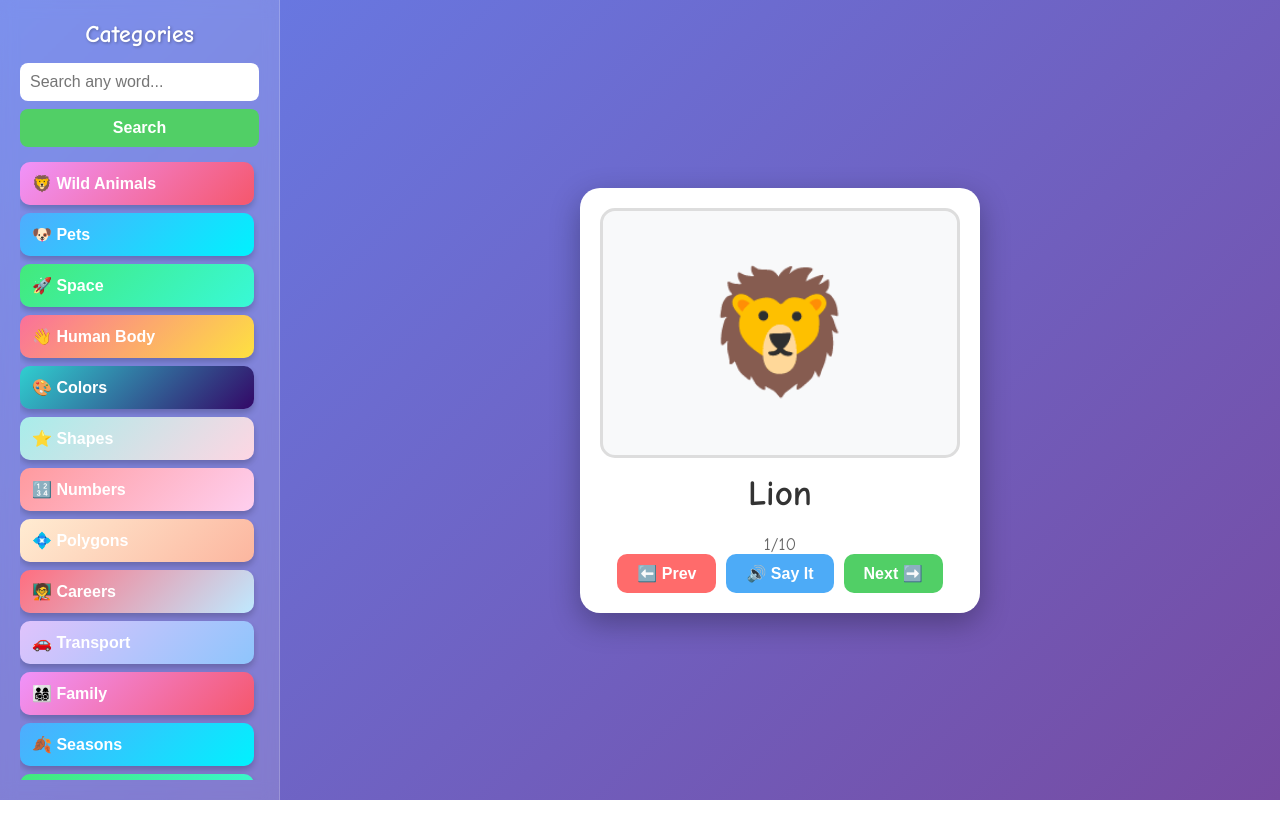
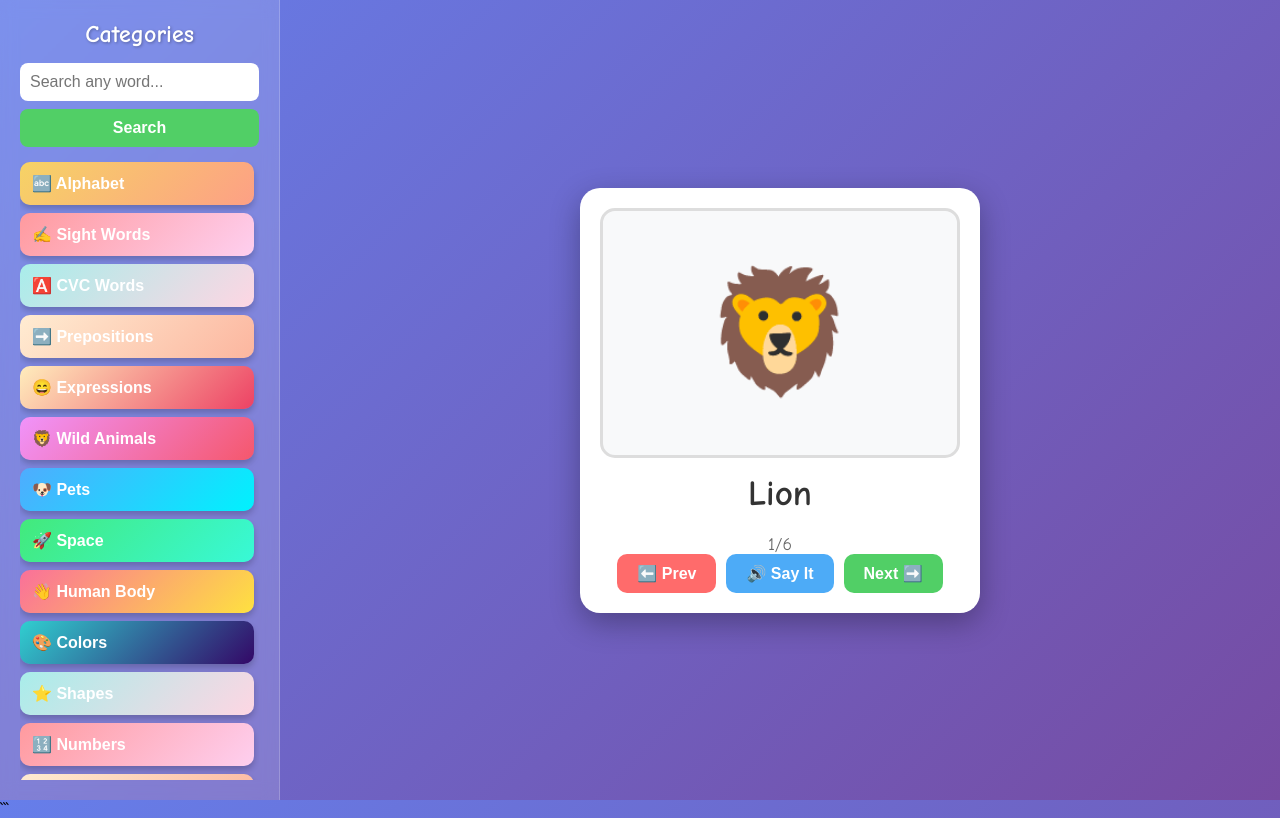
Before and after one commit to ianjsaigon1-ai/flashcardsapp, a website: page index.html in a window 1280 px wide. Both pictures are taken after a click on the button "🦁 Wild Animals". Drawn offline with Linux system fonts and the light colour scheme.

Commit message:
Refactor index.html with dynamic category buttons
Updated the HTML structure and added dynamic category buttons for flashcards.

````diff
--- a/index.html
+++ b/index.html
@@ -17,12 +17,12 @@
         .category-btn { width: 100%; padding: 12px; margin-bottom: 8px; font-size: 1em; font-weight: bold; border: none; border-radius: 10px; cursor: pointer; transition: all 0.3s; box-shadow: 0 4px 6px rgba(0,0,0,0.2); color: white; text-align: left; }
         .category-btn:hover { transform: scale(1.03); }
         .main-content { flex-grow: 1; display: flex; align-items: center; justify-content: center; padding: 20px; }
-        .flashcard-container { background: white; border-radius: 20px; padding: 20px; box-shadow: 0 10px 30px rgba(0,0,0,0.3); text-align: center; width: 100%; max-width: 400px; } /* MADE SMALLER */
-        .flashcard-image { width: 100%; height: 250px; margin: 0 auto 15px; display: flex; align-items: center; justify-content: center; font-size: 120px; background: #f8f9fa; border-radius: 15px; border: 3px solid #ddd; overflow: hidden; } /* MADE SMALLER */
+        .flashcard-container { background: white; border-radius: 20px; padding: 20px; box-shadow: 0 10px 30px rgba(0,0,0,0.3); text-align: center; width: 100%; max-width: 400px; }
+        .flashcard-image { width: 100%; height: 250px; margin: 0 auto 15px; display: flex; align-items: center; justify-content: center; font-size: 120px; background: #f8f9fa; border-radius: 15px; border: 3px solid #ddd; overflow: hidden; padding: 10px; }
         .flashcard-image img { width: 100%; height: 100%; object-fit: cover; }
-        .flashcard-name { font-size: 2.2em; color: #333; margin-bottom: 20px; font-weight: bold; min-height: 40px;} /* MADE SMALLER */
+        .flashcard-name { font-size: 2.2em; color: #333; margin-bottom: 20px; font-weight: bold; min-height: 40px;}
         .controls { display: flex; gap: 10px; justify-content: center; }
-        .control-btn { padding: 10px 20px; font-size: 1em; border: none; border-radius: 10px; cursor: pointer; font-weight: bold; color: white; } /* MADE SMALLER */
+        .control-btn { padding: 10px 20px; font-size: 1em; border: none; border-radius: 10px; cursor: pointer; font-weight: bold; color: white; }
         .btn-prev { background: #ff6b6b; }
         .btn-next { background: #51cf66; }
         .btn-speak { background: #4dabf7; }
@@ -37,24 +37,8 @@
                  <input type="text" id="search-input" placeholder="Search any word...">
                  <button onclick="searchPicture()">Search</button>
             </div>
-            <div class="categories" id="categories">
-                <button class="category-btn" style="background: linear-gradient(135deg, #f093fb 0%, #f5576c 100%);" onclick="showCategory('wild')">🦁 Wild Animals</button>
-                <button class="category-btn" style="background: linear-gradient(135deg, #4facfe 0%, #00f2fe 100%);" onclick="showCategory('pets')">🐶 Pets</button>
-                <button class="category-btn" style="background: linear-gradient(135deg, #43e97b 0%, #38f9d7 100%);" onclick="showCategory('space')">🚀 Space</button>
-                <button class="category-btn" style="background: linear-gradient(135deg, #fa709a 0%, #fee140 100%);" onclick="showCategory('body')">👋 Human Body</button>
-                <button class="category-btn" style="background: linear-gradient(135deg, #30cfd0 0%, #330867 100%);" onclick="showCategory('colors')">🎨 Colors</button>
-                <button class="category-btn" style="background: linear-gradient(135deg, #a8edea 0%, #fed6e3 100%);" onclick="showCategory('shapes')">⭐️ Shapes</button>
-                <button class="category-btn" style="background: linear-gradient(135deg, #ff9a9e 0%, #fecfef 100%);" onclick="showCategory('numbers')">🔢 Numbers</button>
-                <button class="category-btn" style="background: linear-gradient(135deg, #ffecd2 0%, #fcb69f 100%);" onclick="showCategory('polygons')">💠 Polygons</button>
-                <button class="category-btn" style="background: linear-gradient(135deg, #ff6e7f 0%, #bfe9ff 100%);" onclick="showCategory('careers')">🧑‍🏫 Careers</button>
-                <button class="category-btn" style="background: linear-gradient(135deg, #e0c3fc 0%, #8ec5fc 100%);" onclick="showCategory('transport')">🚗 Transport</button>
-                <button class="category-btn" style="background: linear-gradient(135deg, #f093fb 0%, #f5576c 100%);" onclick="showCategory('family')">👨‍👩‍👧‍👦 Family</button>
-                <button class="category-btn" style="background: linear-gradient(135deg, #4facfe 0%, #00f2fe 100%);" onclick="showCategory('seasons')">🍂 Seasons</button>
-                <button class="category-btn" style="background: linear-gradient(135deg, #43e97b 0%, #38f9d7 100%);" onclick="showCategory('weather')">☀️ Weather</button>
-                <button class="category-btn" style="background: linear-gradient(135deg, #fa709a 0%, #fee140 100%);" onclick="showCategory('restaurant')">🍔 Restaurant</button>
-                <button class="category-btn" style="background: linear-gradient(135deg, #30cfd0 0%, #330867 100%);" onclick="showCategory('kitchen')">🍳 Kitchen</button>
-                <button class="category-btn" style="background: linear-gradient(135deg, #a8edea 0%, #fed6e3 100%);" onclick="showCategory('vegetables')">🥦 Vegetables</button>
-                <button class="category-btn" style="background: linear-gradient(135deg, #ff9a9e 0%, #fecfef 100%);" onclick="showCategory('fruits')">🍓 Fruits</button>
+            <div class="categories" id="categories-container">
+                <!-- Buttons will be generated here -->
             </div>
         </aside>
         <main class="main-content">
@@ -71,25 +55,56 @@
         </main>
     </div>
     <script>
-        const flashcards = {
-            wild: [ {name: 'Lion', emoji: '🦁'}, {name: 'Tiger', emoji: '🐯'}, {name: 'Elephant', emoji: '🐘'}, {name: 'Giraffe', emoji: '🦒'}, {name: 'Zebra', emoji: '🦓'}, {name: 'Monkey', emoji: '🐒'}, {name: 'Gorilla', emoji: '🦍'}, {name: 'Bear', emoji: '🐻'}, {name: 'Panda', emoji: '🐼'}, {name: 'Fox', emoji: '🦊'}],
-            pets: [ {name: 'Dog', emoji: '🐕'}, {name: 'Cat', emoji: '🐈'}, {name: 'Rabbit', emoji: '🐇'}, {name: 'Hamster', emoji: '🐹'}, {name: 'Fish', emoji: '🐠'}, {name: 'Bird', emoji: '🐦'} ],
-            space: [ {name: 'Sun', emoji: '☀️'}, {name: 'Moon', emoji: '🌙'}, {name: 'Star', emoji: '⭐'}, {name: 'Earth', emoji: '🌍'}, {name: 'Rocket', emoji: '🚀'}, {name: 'Alien', emoji: '👽'} ],
-            body: [ {name: 'Head', emoji: '👤'}, {name: 'Eyes', emoji: '👀'}, {name: 'Nose', emoji: '👃'}, {name: 'Mouth', emoji: '👄'}, {name: 'Ears', emoji: '👂'}, {name: 'Hands', emoji: '✋'}, {name: 'Feet', emoji: '🦶'} ],
-            colors: [ {name: 'Red', emoji: '🔴'}, {name: 'Blue', emoji: '🔵'}, {name: 'Yellow', emoji: '🟡'}, {name: 'Green', emoji: '🟢'}, {name: 'Orange', emoji: '🟠'}, {name: 'Purple', emoji: '🟣'} ],
-            shapes: [ {name: 'Circle', emoji: '⭕'}, {name: 'Square', emoji: '🟦'}, {name: 'Triangle', emoji: '🔺'}, {name: 'Star', emoji: '⭐'}, {name: 'Heart', emoji: '❤️'} ],
-            numbers: Array.from({length: 100}, (_, i) => ({name: `${i + 1}`, emoji: `${i + 1}`})),
-            polygons: [ {name: 'Triangle', emoji: '🔺'}, {name: 'Square', emoji: '🟦'}, {name: 'Pentagon', emoji: '⬟'}, {name: 'Hexagon', emoji: '⬡'} ],
-            careers: [ {name: 'Doctor', emoji: '👨‍⚕️'}, {name: 'Teacher', emoji: '👨‍🏫'}, {name: 'Police Officer', emoji: '👮'}, {name: 'Firefighter', emoji: '👨‍🚒'}, {name: 'Chef', emoji: '👨‍🍳'} ],
-            transport: [ {name: 'Car', emoji: '🚗'}, {name: 'Bus', emoji: '🚌'}, {name: 'Train', emoji: '🚂'}, {name: 'Airplane', emoji: '✈️'}, {name: 'Boat', emoji: '⛵'} ],
-            family: [ {name: 'Mother', emoji: '👩'}, {name: 'Father', emoji: '👨'}, {name: 'Sister', emoji: '👧'}, {name: 'Brother', emoji: '👦'}, {name: 'Baby', emoji: '👶'} ],
-            seasons: [ {name: 'Spring', emoji: '🌸'}, {name: 'Summer', emoji: '☀️'}, {name: 'Autumn', emoji: '🍂'}, {name: 'Winter', emoji: '❄️'} ],
-            weather: [ {name: 'Sunny', emoji: '☀️'}, {name: 'Cloudy', emoji: '☁️'}, {name: 'Rainy', emoji: '🌧️'}, {name: 'Snowy', emoji: '❄️'}, {name: 'Windy', emoji: '💨'} ],
-            restaurant: [ {name: 'Pizza', emoji: '🍕'}, {name: 'Burger', emoji: '🍔'}, {name: 'Fries', emoji: '🍟'}, {name: 'Ice Cream', emoji: '🍦'} ],
-            kitchen: [ {name: 'Plate', emoji: '🍽️'}, {name: 'Fork', emoji: '🍴'}, {name: 'Spoon', emoji: '🥄'}, {name: 'Cup', emoji: '☕'}, {name: 'Knife', emoji: '🔪'} ],
-            vegetables: [ {name: 'Carrot', emoji: '🥕'}, {name: 'Broccoli', emoji: '🥦'}, {name: 'Tomato', emoji: '🍅'}, {name: 'Corn', emoji: '🌽'} ],
-            fruits: [ {name: 'Apple', emoji: '🍎'}, {name: 'Banana', emoji: '🍌'}, {name: 'Orange', emoji: '🍊'}, {name: 'Grapes', emoji: '🍇'}, {name: 'Strawberry', emoji: '🍓'} ]
+        const decks = {
+            'alphabet': [ {name: 'A'}, {name: 'B'}, {name: 'C'}, {name: 'D'}, {name: 'E'}, {name: 'F'}, {name: 'G'}, {name: 'H'}, {name: 'I'}, {name: 'J'}, {name: 'K'}, {name: 'L'}, {name: 'M'}, {name: 'N'}, {name: 'O'}, {name: 'P'}, {name: 'Q'}, {name: 'R'}, {name: 'S'}, {name: 'T'}, {name: 'U'}, {name: 'V'}, {name: 'W'}, {name: 'X'}, {name: 'Y'}, {name: 'Z'} ],
+            'sight-words': [ {name: 'the'}, {name: 'be'}, {name: 'to'}, {name: 'of'}, {name: 'and'}, {name: 'a'}, {name: 'in'}, {name: 'that'}, {name: 'have'}, {name: 'I'}, {name: 'it'}, {name: 'for'}, {name: 'not'}, {name: 'on'}, {name: 'with'}, {name: 'he'}, {name: 'as'}, {name: 'you'}, {name: 'do'}, {name: 'at'} ],
+            'cvc-words': [ {name: 'cat'}, {name: 'hat'}, {name: 'bat'}, {name: 'mat'}, {name: 'sat'}, {name: 'dog'}, {name: 'log'}, {name: 'hog'}, {name: 'fog'}, {name: 'jog'}, {name: 'pen'}, {name: 'ten'}, {name: 'hen'}, {name: 'men'}, {name: 'den'}, {name: 'pig'}, {name: 'dig'}, {name: 'big'}, {name: 'wig'}, {name: 'fig'}, {name: 'sun'}, {name: 'run'}, {name: 'fun'}, {name: 'bun'}, {name: 'nun'} ],
+            'prepositions': [ {name: 'in'}, {name: 'on'}, {name: 'at'}, {name: 'by'}, {name: 'for'}, {name: 'from'}, {name: 'of'}, {name: 'to'}, {name: 'with'}, {name: 'up'}, {name: 'down'}, {name: 'over'}, {name: 'under'}, {name: 'near'}, {name: 'out'}, {name: 'off'}, {name: 'into'}, {name: 'past'}, {name: 'next to'}, {name: 'above'} ],
+            'expressions': [ {name: 'Happy', emoji: '😄'}, {name: 'Sad', emoji: '😢'}, {name: 'Angry', emoji: '😠'}, {name: 'Surprised', emoji: '😮'}, {name: 'Laughing', emoji: '😂'}, {name: 'Crying', emoji: '😭'}, {name: 'Scared', emoji: '😨'}, {name: 'Tired', emoji: '😴'}, {name: 'Sick', emoji: '🤒'}, {name: 'Love', emoji: '😍'} ],
+            'wild-animals': [ {name: 'Lion', emoji: '🦁'}, {name: 'Tiger', emoji: '🐯'}, {name: 'Elephant', emoji: '🐘'}, {name: 'Giraffe', emoji: '🦒'}, {name: 'Zebra', emoji: '🦓'}, {name: 'Monkey', emoji: '🐒'} ],
+            'pets': [ {name: 'Dog', emoji: '🐕'}, {name: 'Cat', emoji: '🐈'}, {name: 'Rabbit', emoji: '🐇'}, {name: 'Hamster', emoji: '🐹'}, {name: 'Fish', emoji: '🐠'} ],
+            'space': [ {name: 'Sun', emoji: '☀️'}, {name: 'Moon', emoji: '🌙'}, {name: 'Star', emoji: '⭐'}, {name: 'Earth', emoji: '🌍'}, {name: 'Rocket', emoji: '🚀'} ],
+            'human-body': [ {name: 'Head', emoji: '👤'}, {name: 'Eyes', emoji: '👀'}, {name: 'Nose', emoji: '👃'}, {name: 'Mouth', emoji: '👄'}, {name: 'Hands', emoji: '✋'} ],
+            'colors': [ {name: 'Red', emoji: '🔴'}, {name: 'Blue', emoji: '🔵'}, {name: 'Yellow', emoji: '🟡'}, {name: 'Green', emoji: '🟢'}, {name: 'Purple', emoji: '🟣'} ],
+            'shapes': [ {name: 'Circle', emoji: '⭕'}, {name: 'Square', emoji: '🟦'}, {name: 'Triangle', emoji: '🔺'}, {name: 'Star', emoji: '⭐'}, {name: 'Heart', emoji: '❤️'} ],
+            'numbers': Array.from({length: 100}, (_, i) => ({name: `${i + 1}`, emoji: `${i + 1}`})),
+            'polygons': [ {name: 'Triangle', emoji: '🔺'}, {name: 'Square', emoji: '🟦'}, {name: 'Pentagon', emoji: '⬟'}, {name: 'Hexagon', emoji: '⬡'} ],
+            'careers': [ {name: 'Doctor', emoji: '👨‍⚕️'}, {name: 'Teacher', emoji: '👨‍🏫'}, {name: 'Police Officer', emoji: '👮'}, {name: 'Firefighter', emoji: '👨‍🚒'}, {name: 'Chef', emoji: '👨‍🍳'} ],
+            'transport': [ {name: 'Car', emoji: '🚗'}, {name: 'Bus', emoji: '🚌'}, {name: 'Train', emoji: '🚂'}, {name: 'Airplane', emoji: '✈️'}, {name: 'Boat', emoji: '⛵'} ],
+            'family': [ {name: 'Mother', emoji: '👩'}, {name: 'Father', emoji: '👨'}, {name: 'Sister', emoji: '👧'}, {name: 'Brother', emoji: '👦'}, {name: 'Baby', emoji: '👶'} ],
+            'seasons': [ {name: 'Spring', emoji: '🌸'}, {name: 'Summer', emoji: '☀️'}, {name: 'Autumn', emoji: '🍂'}, {name: 'Winter', emoji: '❄️'} ],
+            'weather': [ {name: 'Sunny', emoji: '☀️'}, {name: 'Cloudy', emoji: '☁️'}, {name: 'Rainy', emoji: '🌧️'}, {name: 'Snowy', emoji: '❄️'}, {name: 'Windy', emoji: '💨'} ],
+            'restaurant': [ {name: 'Pizza', emoji: '🍕'}, {name: 'Burger', emoji: '🍔'}, {name: 'Fries', emoji: '🍟'}, {name: 'Ice Cream', emoji: '🍦'} ],
+            'kitchen': [ {name: 'Plate', emoji: '🍽️'}, {name: 'Fork', emoji: '🍴'}, {name: 'Spoon', emoji: '🥄'}, {name: 'Cup', emoji: '☕'}, {name: 'Knife', emoji: '🔪'} ],
+            'vegetables': [ {name: 'Carrot', emoji: '🥕'}, {name: 'Broccoli', emoji: '🥦'}, {name: 'Tomato', emoji: '🍅'}, {name: 'Corn', emoji: '🌽'} ],
+            'fruits': [ {name: 'Apple', emoji: '🍎'}, {name: 'Banana', emoji: '🍌'}, {name: 'Orange', emoji: '🍊'}, {name: 'Grapes', emoji: '🍇'}, {name: 'Strawberry', emoji: '🍓'} ]
         };
+
+        const categoryButtonsConfig = [
+            { id: 'alphabet', name: 'Alphabet', style: 'linear-gradient(135deg, #f6d365 0%, #fda085 100%)', icon: '🔤' },
+            { id: 'sight-words', name: 'Sight Words', style: 'linear-gradient(135deg, #ff9a9e 0%, #fecfef 100%)', icon: '✍️' },
+            { id: 'cvc-words', name: 'CVC Words', style: 'linear-gradient(135deg, #a8edea 0%, #fed6e3 100%)', icon: '🅰️' },
+            { id: 'prepositions', name: 'Prepositions', style: 'linear-gradient(135deg, #ffecd2 0%, #fcb69f 100%)', icon: '➡️' },
+            { id: 'expressions', name: 'Expressions', style: 'linear-gradient(135deg, #ffedbc 0%, #ed4264 100%)', icon: '😄' },
+            { id: 'wild-animals', name: 'Wild Animals', style: 'linear-gradient(135deg, #f093fb 0%, #f5576c 100%)', icon: '🦁' },
+            { id: 'pets', name: 'Pets', style: 'linear-gradient(135deg, #4facfe 0%, #00f2fe 100%)', icon: '🐶' },
+            { id: 'space', name: 'Space', style: 'linear-gradient(135deg, #43e97b 0%, #38f9d7 100%)', icon: '🚀' },
+            { id: 'human-body', name: 'Human Body', style: 'linear-gradient(135deg, #fa709a 0%, #fee140 100%)', icon: '👋' },
+            { id: 'colors', name: 'Colors', style: 'linear-gradient(135deg, #30cfd0 0%, #330867 100%)', icon: '🎨' },
+            { id: 'shapes', name: 'Shapes', style: 'linear-gradient(135deg, #a8edea 0%, #fed6e3 100%)', icon: '⭐️' },
+            { id: 'numbers', name: 'Numbers', style: 'linear-gradient(135deg, #ff9a9e 0%, #fecfef 100%)', icon: '🔢' },
+            { id: 'polygons', name: 'Polygons', style: 'linear-gradient(135deg, #ffecd2 0%, #fcb69f 100%)', icon: '💠' },
+            { id: 'careers', name: 'Careers', style: 'linear-gradient(135deg, #ff6e7f 0%, #bfe9ff 100%)', icon: '🧑‍🏫' },
+            { id: 'transport', name: 'Transport', style: 'linear-gradient(135deg, #e0c3fc 0%, #8ec5fc 100%)', icon: '🚗' },
+            { id: 'family', name: 'Family', style: 'linear-gradient(135deg, #f093fb 0%, #f5576c 100%)', icon: '👨‍👩‍👧‍👦' },
+            { id: 'seasons', name: 'Seasons', style: 'linear-gradient(135deg, #4facfe 0%, #00f2fe 100%)', icon: '🍂' },
+            { id: 'weather', name: 'Weather', style: 'linear-gradient(135deg, #43e97b 0%, #38f9d7 100%)', icon: '☀️' },
+            { id: 'restaurant', name: 'Restaurant', style: 'linear-gradient(135deg, #fa709a 0%, #fee140 100%)', icon: '🍔' },
+            { id: 'kitchen', name: 'Kitchen', style: 'linear-gradient(135deg, #30cfd0 0%, #330867 100%)', icon: '🍳' },
+            { id: 'vegetables', name: 'Vegetables', style: 'linear-gradient(135deg, #a8edea 0%, #fed6e3 100%)', icon: '🥦' },
+            { id: 'fruits', name: 'Fruits', style: 'linear-gradient(135deg, #ff9a9e 0%, #fecfef 100%)', icon: '🍓' }
+        ];
+
         let currentCategory = '';
         let currentIndex = 0;
         let currentWord = '';
@@ -100,6 +115,16 @@
         const searchInput = document.getElementById('search-input');
         const prevBtn = document.getElementById('prevBtn');
         const nextBtn = document.getElementById('nextBtn');
+        const categoriesContainer = document.getElementById('categories-container');
+
+        function generateCategoryButtons() {
+            let buttonsHTML = '';
+            categoryButtonsConfig.forEach(cat => {
+                 buttonsHTML += `<button class="category-btn" style="background: ${cat.style};" onclick="showCategory('${cat.id}')">${cat.icon} ${cat.name}</button>`;
+            });
+            categoriesContainer.innerHTML = buttonsHTML;
+        }
+
         async function searchPicture() {
             const searchTerm = searchInput.value.trim();
             if (!searchTerm) return;
@@ -130,23 +155,38 @@
             }
         }
         searchInput.addEventListener('keypress', (e) => { if (e.key === 'Enter') searchPicture(); });
-        function showCategory(category) {
-            currentCategory = category;
+
+        function showCategory(categoryKey) {
+            currentCategory = categoryKey;
             currentIndex = 0;
             prevBtn.style.display = 'block';
             nextBtn.style.display = 'block';
             showCard();
         }
+
         function showCard() {
-            const card = flashcards[currentCategory][currentIndex];
-            flashcardImage.innerHTML = card.emoji;
+            const card = decks[currentCategory][currentIndex];
+            if (card.emoji) {
+                flashcardImage.style.fontSize = "120px";
+                flashcardImage.textContent = card.emoji;
+            } else {
+                flashcardImage.style.fontSize = "6em"; // Font size for letters/words
+                flashcardImage.textContent = card.name;
+            }
             flashcardName.textContent = card.name;
             currentWord = card.name;
-            counter.textContent = `${currentIndex + 1}/${flashcards[currentCategory].length}`;
-            speakCurrentWord(false); // don't auto-speak on category navigation
+            counter.textContent = `${currentIndex + 1}/${decks[currentCategory].length}`;
+            speakCurrentWord(false);
         }
-        function nextCard() { currentIndex = (currentIndex + 1) % flashcards[currentCategory].length; showCard(); }
-        function prevCard() { currentIndex = (currentIndex - 1 + flashcards[currentCategory].length) % flashcards[currentCategory].length; showCard(); }
+
+        function nextCard() {
+            currentIndex = (currentIndex + 1) % decks[currentCategory].length;
+            showCard();
+        }
+        function prevCard() {
+            currentIndex = (currentIndex - 1 + decks[currentCategory].length) % decks[currentCategory].length;
+            showCard();
+        }
         function speakCurrentWord(forceSpeak = true) {
             if (forceSpeak && 'speechSynthesis' in window && currentWord) {
                 window.speechSynthesis.cancel();
@@ -161,6 +201,8 @@
             if (prevBtn.style.display !== 'none' && e.key === 'ArrowLeft') prevCard();
             if (e.key === ' ') { e.preventDefault(); speakCurrentWord(); }
         });
+
+        generateCategoryButtons();
     </script>
 </body>
-</html>
+</html>```
````
